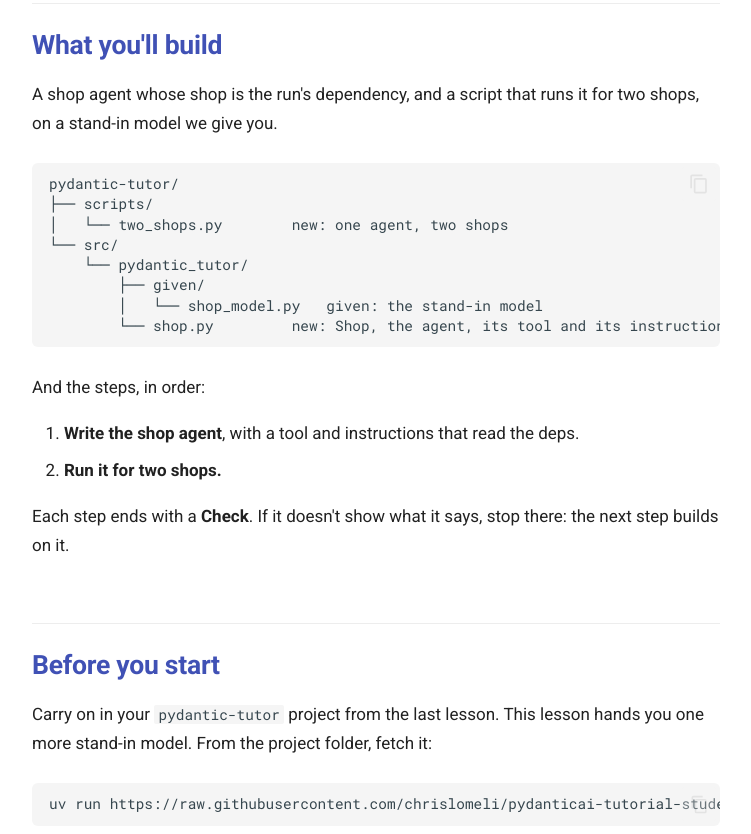
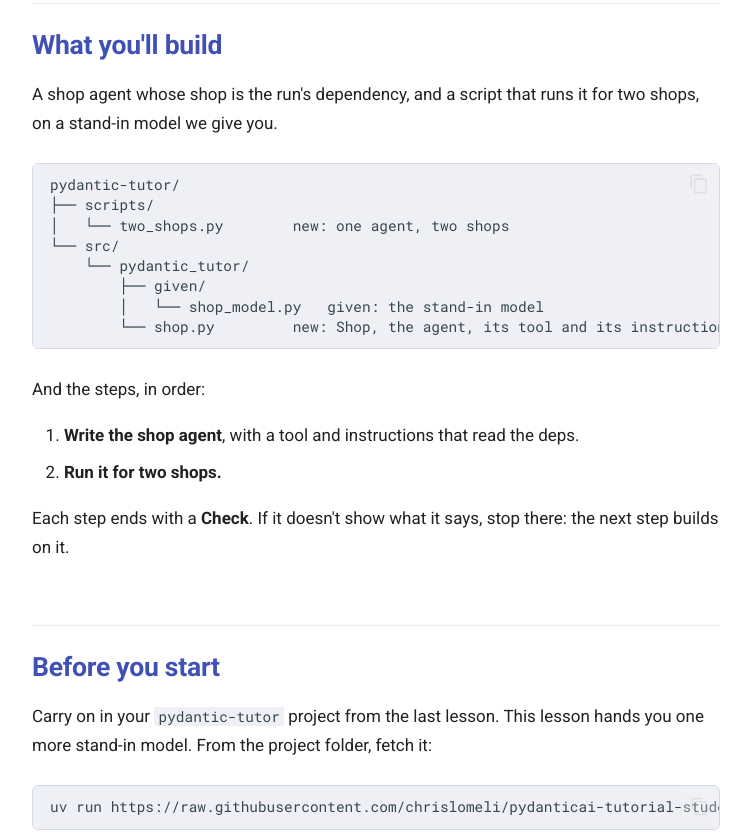
Before and after one commit to chrislomeli/pydanticai-tutorial-student, a plain HTML site: page lessons/01-04-deps/index.html in a window 1280 px wide. Shown: the part 1926-2760 px from the top of the page, without its empty margins (264-1015 px from the left). Drawn offline with Linux system fonts and the light colour scheme; no server answers.

Commit message:
Site from pydanticai-tutorial-teacher 11574a9: 25 lesson(s)

```diff
--- a/extra.css
+++ b/extra.css
@@ -32,6 +32,13 @@
 .md-typeset .highlight code {
   border-radius: 6px;
 }
+/* On white, Material's code background is too pale to see: deepen it, and edge it. */
+[data-md-color-scheme="default"] {
+  --md-code-bg-color: #eef0f6;
+}
+[data-md-color-scheme="default"] .md-typeset .highlight code {
+  border: 1px solid #d3d8e8;
+}
 .md-typeset blockquote {
   margin: 1.5em 0;
   padding: 0.6em 1em;
```
